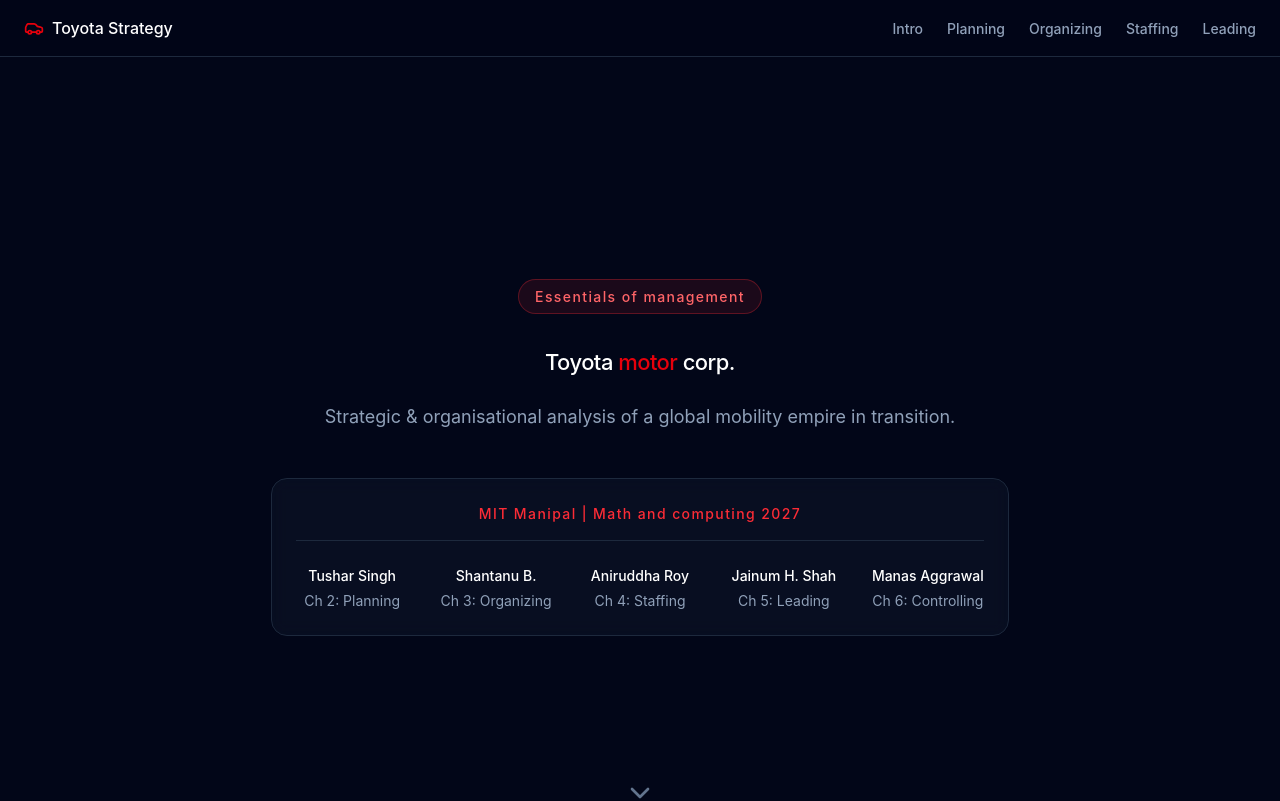
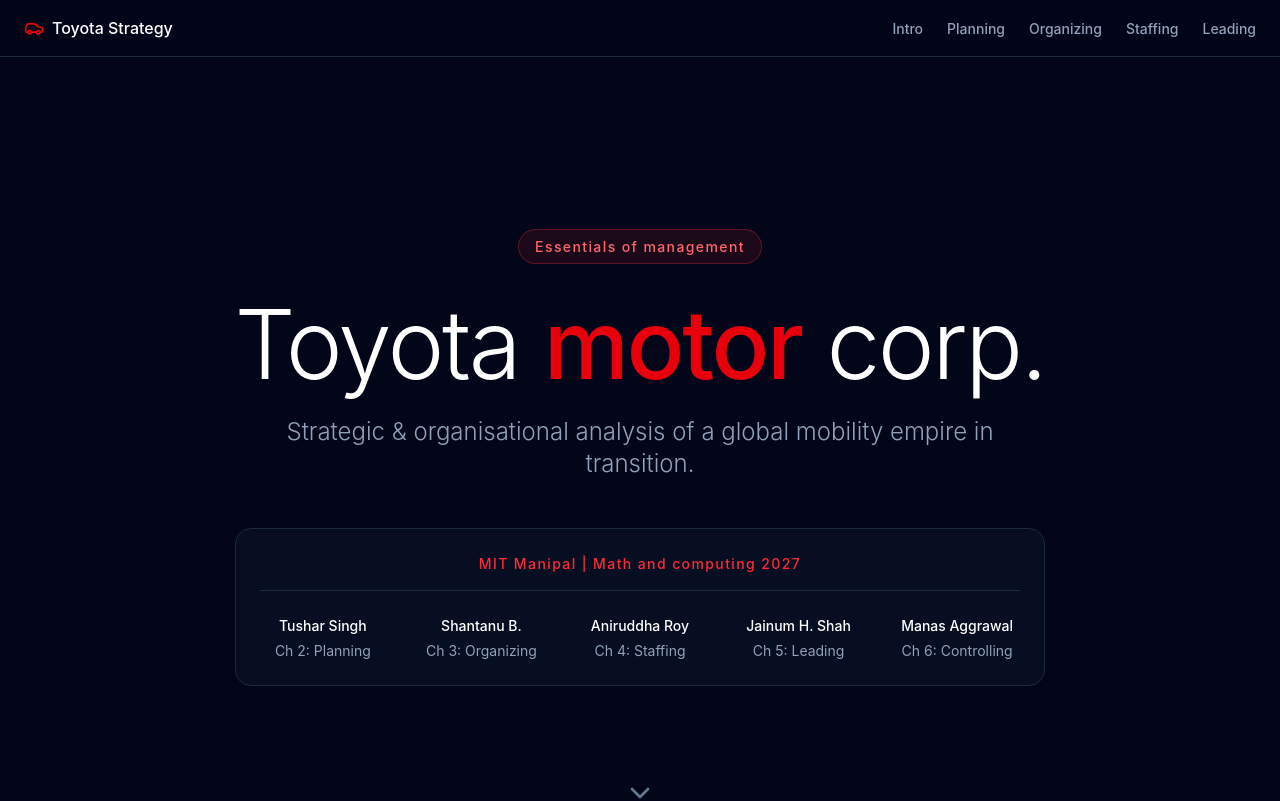
Before and after one commit to paymybills/EOMPresentation, a React (Vite) app: page / in a window 1280 px wide. Shown: the top 801 px of the page. Built offline with nearby package versions, Linux system fonts and the light colour scheme.

Commit message:
Increase hero typography size to be a large centerpiece view

```diff
--- a/src/App.jsx
+++ b/src/App.jsx
@@ -92,10 +92,10 @@ export default function App() {
                     <div className="inline-block px-4 py-1.5 rounded-full border border-red-500/30 bg-red-500/10 text-red-400 text-[14px] font-medium tracking-widest mb-8">
                         Essentials of management
                     </div>
-                    <h1 className="text-[22px] md:text-[22px] font-medium text-white mb-6 tracking-tight">
-                        Toyota <span className="text-red-600">motor</span> corp.
+                    <h1 className="text-5xl md:text-7xl lg:text-8xl font-light text-white mb-6 tracking-tight">
+                        Toyota <span className="text-red-600 font-medium">motor</span> corp.
                     </h1>
-                    <p className="text-[18px] md:text-[18px] font-normal text-slate-400 mb-12 max-w-3xl">
+                    <p className="text-xl md:text-2xl font-light text-slate-400 mb-12 max-w-3xl">
                         Strategic & organisational analysis of a global mobility empire in transition.
                     </p>
 
```
